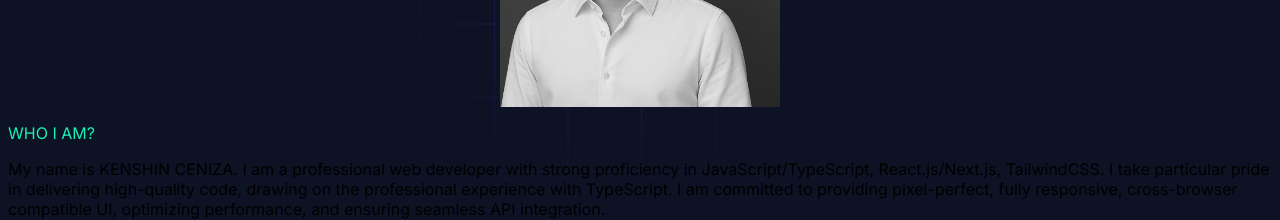
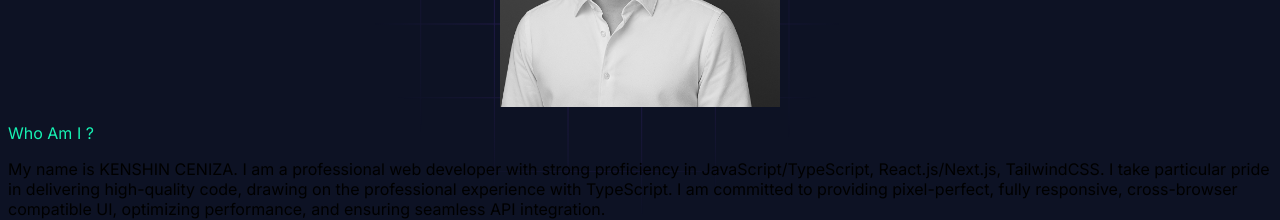
Before and after one commit to smartdev08/portfolio, a Next.js app: page / in a window 1280 px wide. Shown: the part 1320-1540 px from the top of the page. Built offline with nearby package versions, Linux system fonts and the light colour scheme.

Commit message:
improve: about title

```diff
--- a/app/components/homepage/about/index.jsx
+++ b/app/components/homepage/about/index.jsx
@@ -15,8 +15,8 @@ function AboutSection() {
       </div>
       <div className="grid grid-cols-1 lg:grid-cols-2 gap-8 lg:gap-16">
         <div className="order-2 lg:order-1">
-          <p className="font-medium mb-5 text-[#16f2b3] text-xl uppercase">
-            Who I am?
+          <p className="font-medium mb-5 text-[#16f2b3] text-xl">
+            Who Am I ?
           </p>
           <p className="text-gray-200 text-sm lg:text-lg">
             {personalData.description}
```
